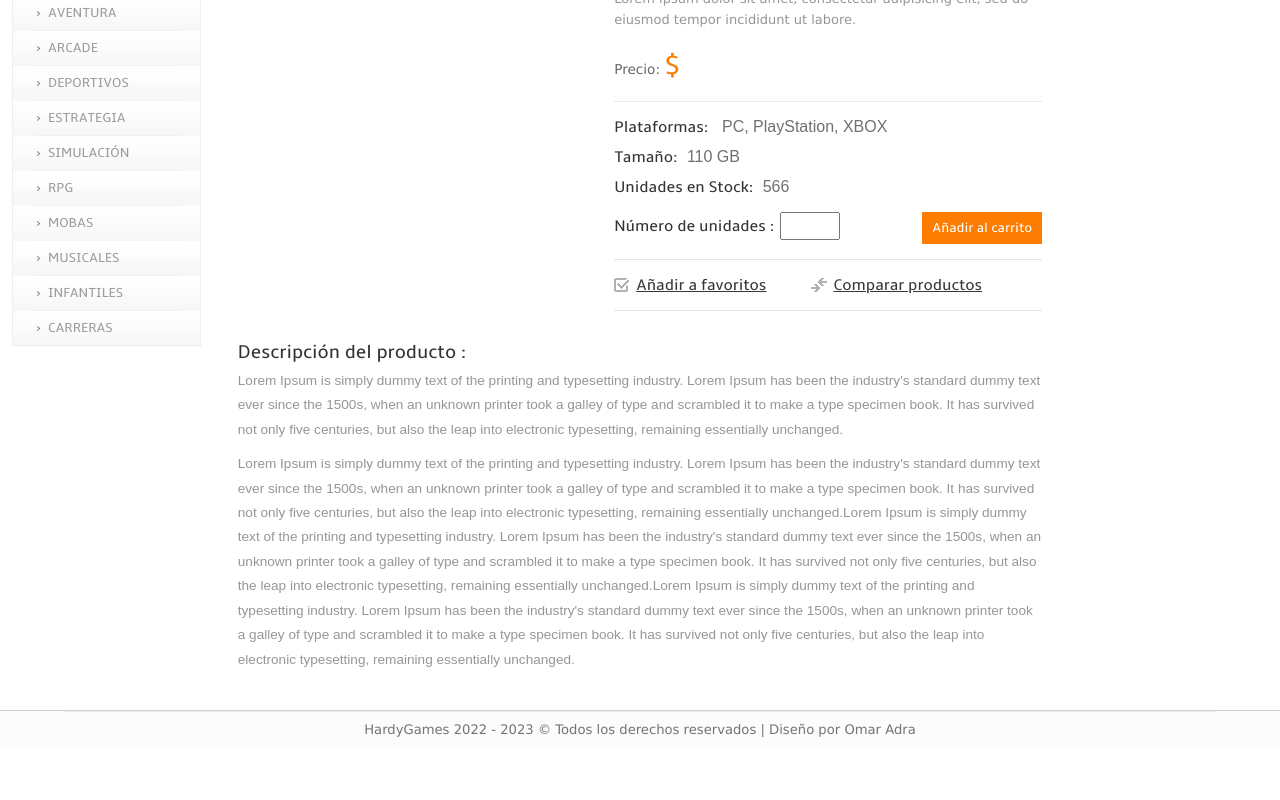
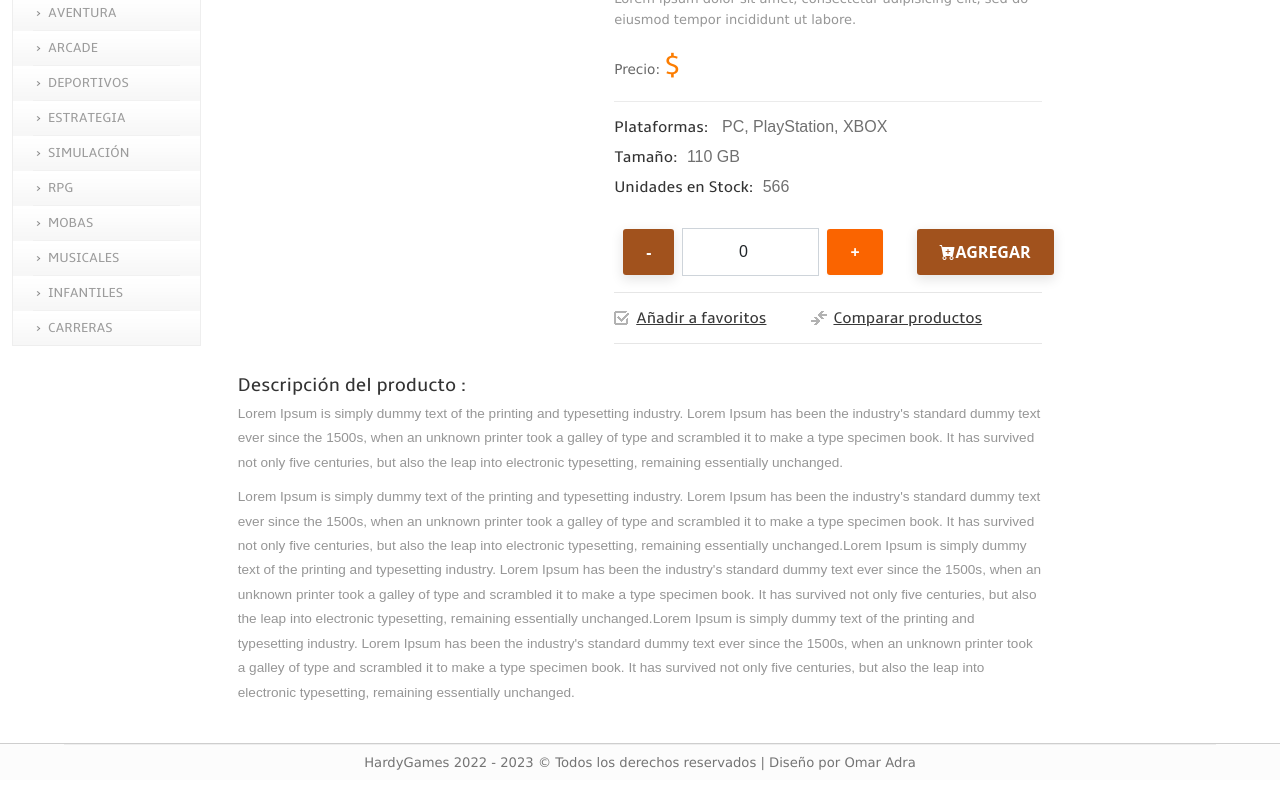
Before and after one commit to adraomar/HardyGames, a React (Create React App) app: page /item/1 in a window 1280 px wide. Shown: the part 807-1607 px from the top of the page. Before the commit the page ends 1574 px from the top, so only its background shows below. Built offline with nearby package versions, Linux system fonts and the light colour scheme; no server answers.

Commit message:
ItemCount ahora se muestra desde ItemDetail

```diff
--- a/src/components/ItemCount/ItemCount.jsx
+++ b/src/components/ItemCount/ItemCount.jsx
@@ -22,6 +22,8 @@ const ItemCount = (props) => {
 
     return (
         <>
+            <div className="row">
+                <div className="col col-8">
                     <div className="input-group my-3">
                         <span className="input-group-btn">
                             <button type="button" onClick={disminuirContador} disabled={contador === props.initial} className="button-5 mx-2" data-type="minus" data-field="quant[2]">
@@ -35,7 +37,19 @@ const ItemCount = (props) => {
                             </button>
                         </span>
                     </div>
-            <button disabled={contador === props.initial} onClick={() => props.onAdd(contador)} className="button-5"><span><i className="bi bi-cart-plus-fill"></i></span> AGREGAR</button>
+                </div>
+                <div className="col col-4 d-flex align-items-end">
+                    <button disabled={contador === props.initial} onClick={() => props.onAdd(contador)} className="button-5 mb-3"><span><i className="bi bi-cart-plus-fill"></i></span> AGREGAR</button>
+                </div>
+            </div>
+
+            {/* <div className="share-desc">
+                <div className="share">
+                    <p>Número de unidades :</p><input className="text_box" type="text" />
+                </div>
+                <div className="button">Añadir al carrito</div>
+                <div className="clear"></div>
+            </div> */}
         </>
     );
 }
--- a/src/components/ItemDetail/ItemDetail.jsx
+++ b/src/components/ItemDetail/ItemDetail.jsx
@@ -1,7 +1,11 @@
-import React from 'react'
+import React from 'react';
+import ItemCount from "../ItemCount/ItemCount";
 import { Link } from 'react-router-dom';
 
 const ItemDetail = ({ item }) => {
+    const onAdd = (contador) => {
+        alert("Se agregaron '" + contador + "' copia(s) del juego '" + item.name + "'.");
+    }
     return (
         <>
             <div className="section group">
@@ -24,13 +28,7 @@ const ItemDetail = ({ item }) => {
                                     <li><span>Unidades en Stock:</span>&nbsp; 566</li>
                                 </ul>
                             </div>
-                            <div className="share-desc">
-                                <div className="share">
-                                    <p>Número de unidades :</p><input className="text_box" type="text" />
-                                </div>
-                                <div className="button"><span><Link to={`/item/${item.id}`}>Añadir al carrito</Link></span></div>
-                                <div className="clear"></div>
-                            </div>
+                            <ItemCount initial={0} stock={5} onAdd={onAdd} />
                             <div className="wish-list">
                                 <ul>
                                     <li className="wish"><Link to={`/item/${item.id}`}>Añadir a favoritos</Link></li>
```
Lines whose indentation alone changed are shown as unchanged.
